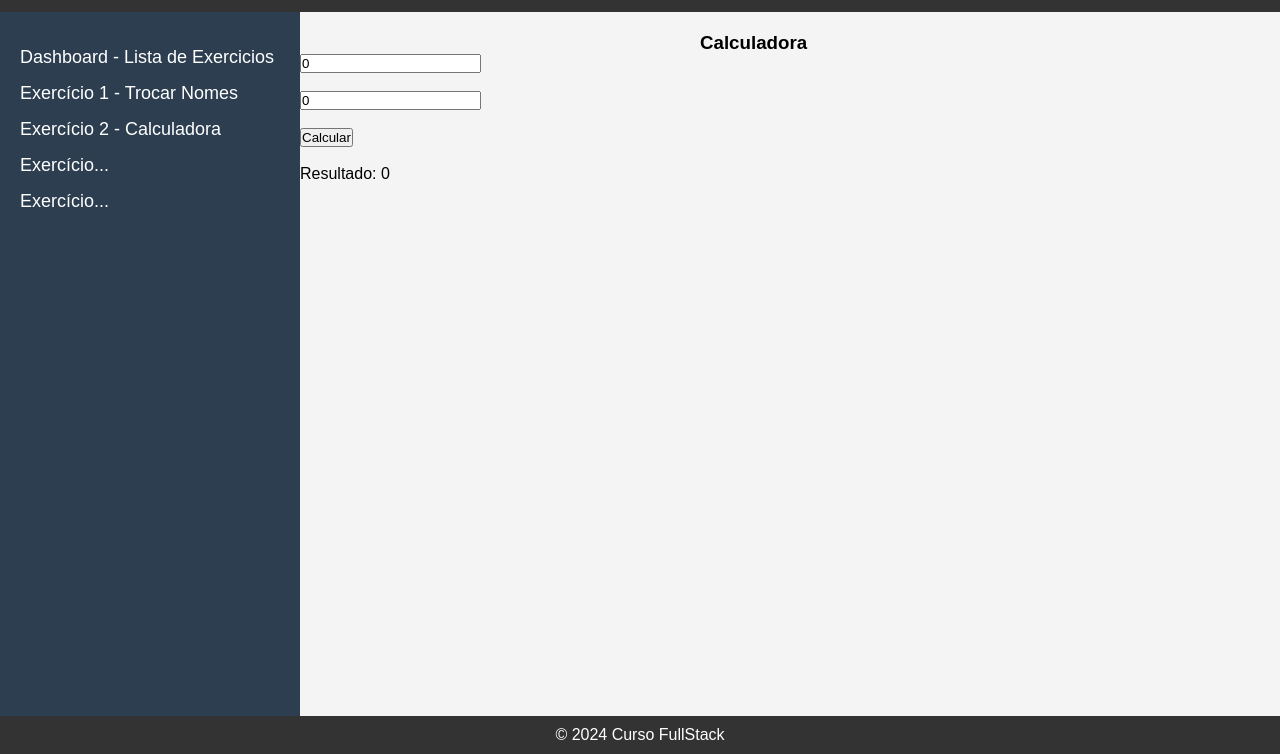
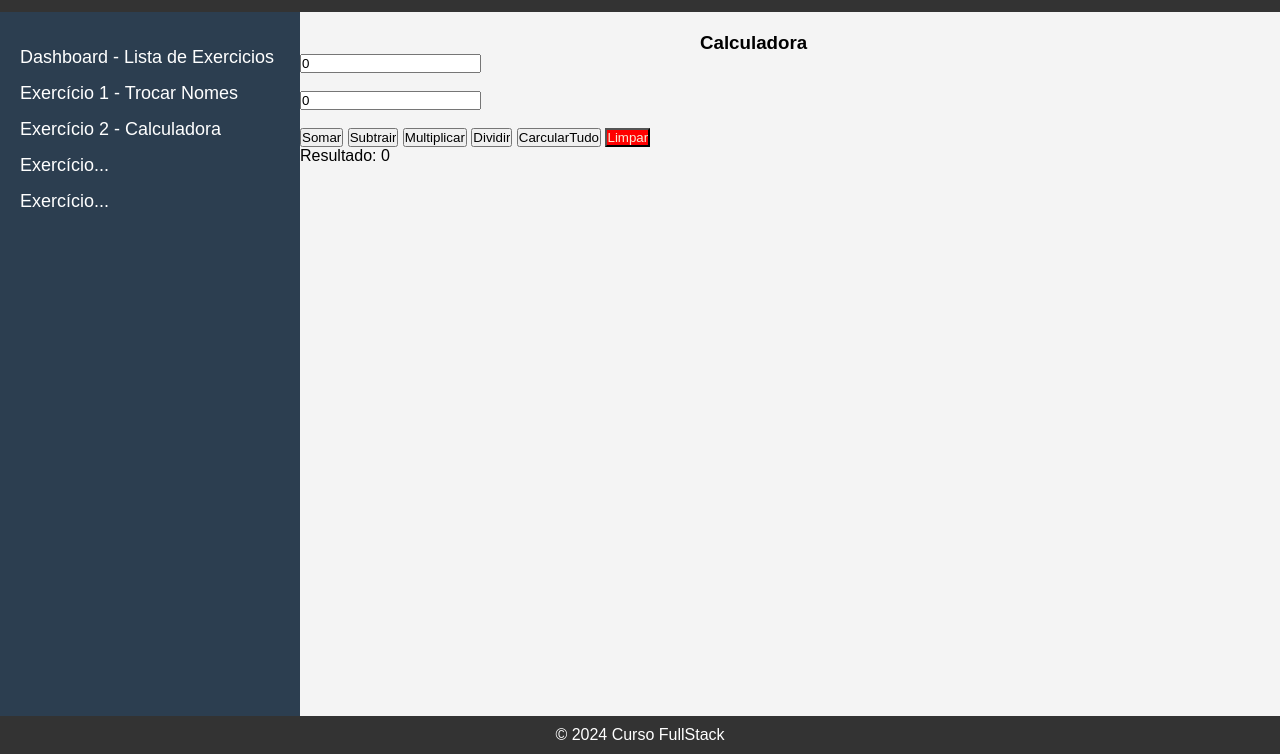
Before and after one commit to debora-sl/exercicios, a website: page front/index.html at #!/calculadora in a window 1280 px wide. Shown: the part 46-800 px from the top of the page. Drawn offline with nearby package versions, Linux system fonts and the light colour scheme; some packages are replaced by stand-ins of ours.

Commit message:
Incluindo os botões de Calcular Tudo e Limpar.

```diff
--- a/front/app/views/calculadora.html
+++ b/front/app/views/calculadora.html
@@ -10,7 +10,12 @@
             <input type="number" ng-model="valores.segundoNumero"><br><br>
         </div>
 
-        <input type="button" value="Calcular" ng-click="somar()"> <br><br>
+        <input type="button" value="Somar" ng-click="somar()">
+        <input type="button" value="Subtrair" ng-click="subtrair()">
+        <input type="button" value="Multiplicar" ng-click="multiplicar()">
+        <input type="button" value="Dividir" ng-click="dividir()">
+        <input type="button" value="CarcularTudo" ng-click="carcularTudo()">
+        <input type="button" value="Limpar" ng-click="limpar()" style="background-color: red; color: antiquewhite;">
 
         <p>Resultado: {{valores.resultado}}</p>
 
```
